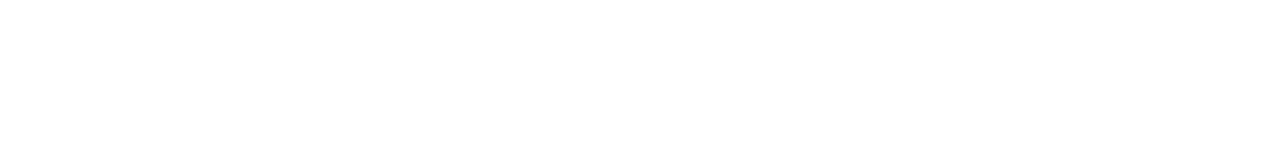
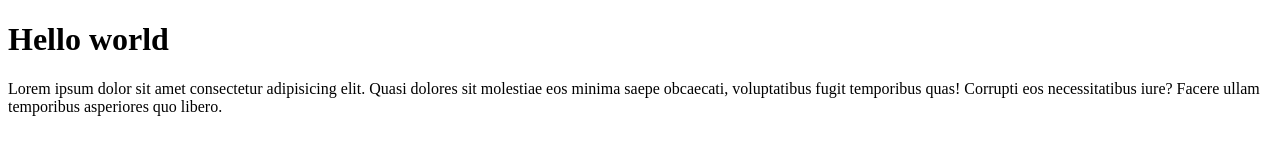
Before and after one commit to eltacshikhsaidov/algoritmika, a plain HTML site: page 1.03.2022/git/index.html in a window 1280 px wide. Drawn offline with Linux system fonts and the light colour scheme.

Commit message:
hello world

```diff
--- a/1.03.2022/git/index.html
+++ b/1.03.2022/git/index.html
@@ -7,6 +7,7 @@
     <title>March 1</title>
 </head>
 <body>
-
+    <h1>Hello world</h1>
+    <p>Lorem ipsum dolor sit amet consectetur adipisicing elit. Quasi dolores sit molestiae eos minima saepe obcaecati, voluptatibus fugit temporibus quas! Corrupti eos necessitatibus iure? Facere ullam temporibus asperiores quo libero.</p>
 </body>
 </html>
```
